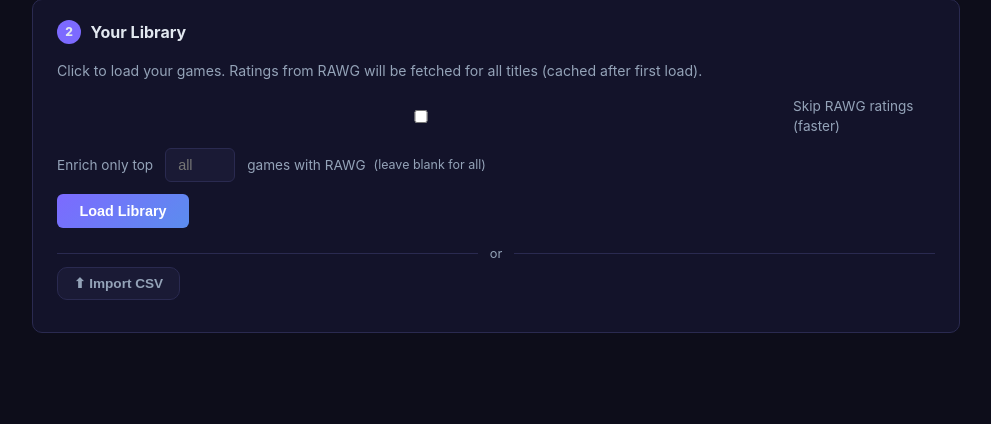
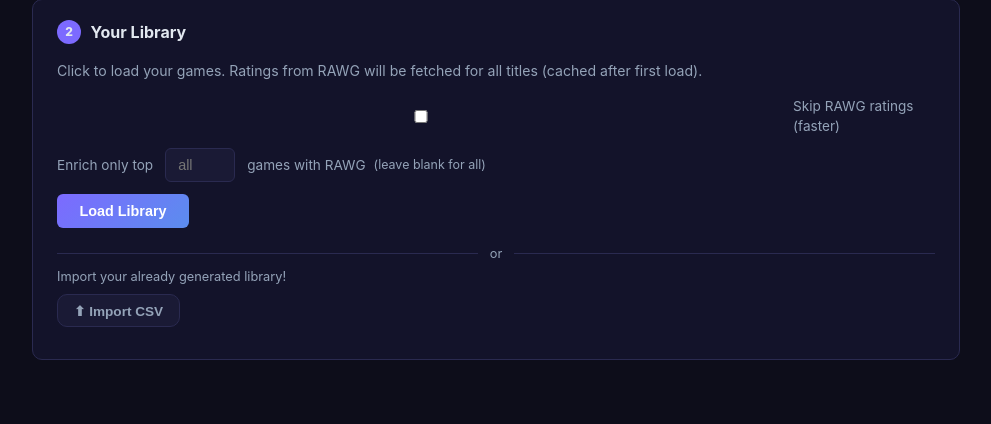
Before and after one commit to Airwhale/CRIT, a FastAPI app: page / in a window 1280 px wide. Shown: the part 639-1063 px from the top of the page, without its empty margins (144-1135 px from the left). Before the commit the page ends 972 px from the top, so only its background shows below. Run offline with FastAPI, Linux system fonts and the light colour scheme.

Commit message:
Add hint text above CSV import button
https://claude.ai/code/session_013Sj72cEd5Pqu6uVszqQh9X

```diff
--- a/web/templates/index.html
+++ b/web/templates/index.html
@@ -683,6 +683,7 @@
         <span style="color:var(--muted);font-size:0.8rem;">or</span>
         <hr style="flex:1;border:none;border-top:1px solid var(--border);">
       </div>
+      <p style="color:var(--muted);font-size:0.8rem;margin:0 0 0.5rem 0;">Import your already generated library!</p>
       <button style="background:var(--bg3);color:var(--muted);border:1px solid var(--border);font-size:0.85rem;padding:0.45rem 1rem;border-radius:var(--radius);cursor:pointer;" onclick="document.getElementById('csv-import-input').click()">⬆ Import CSV</button>
       <div id="library-load-status" style="margin-top:0.75rem;"></div>
     </div>
```
